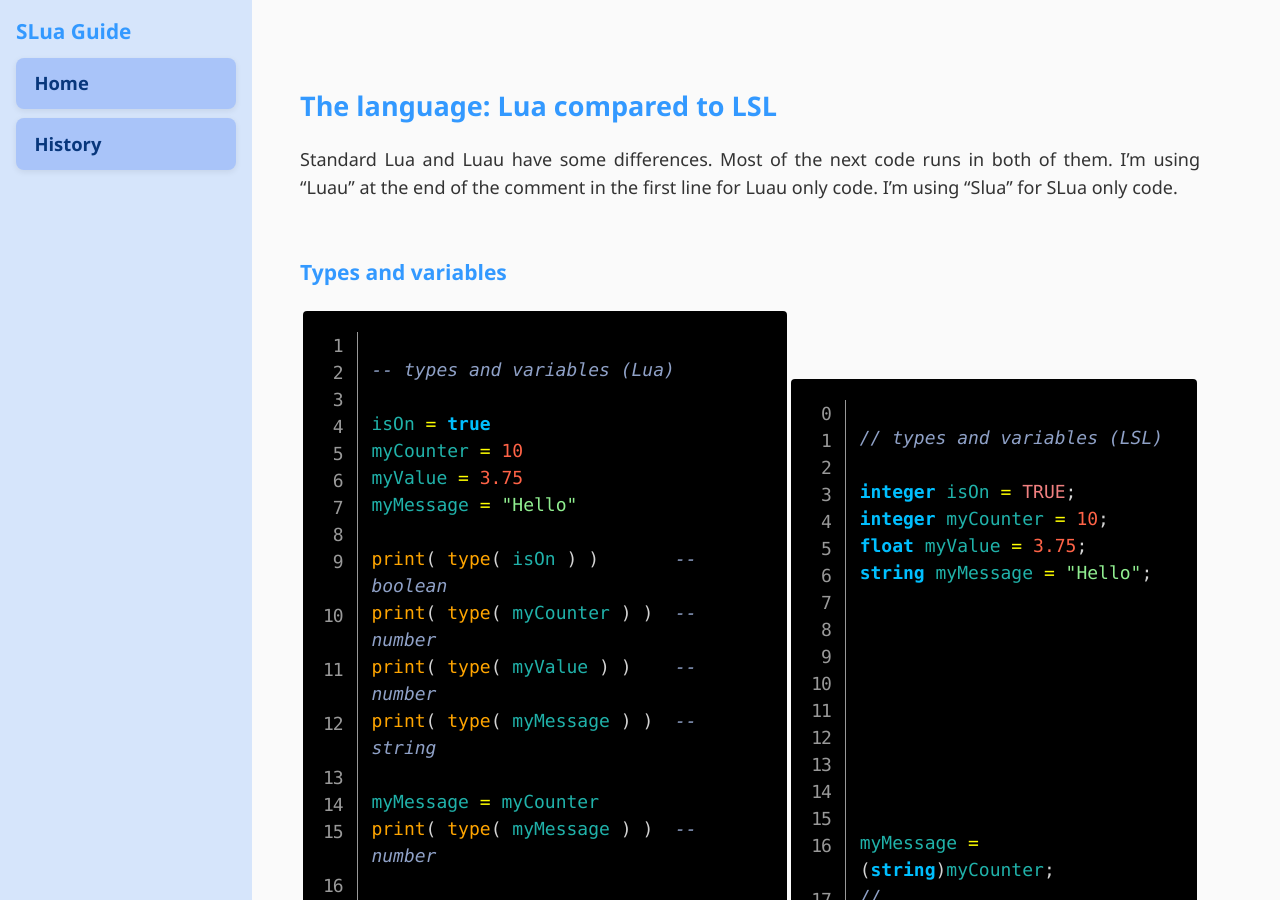
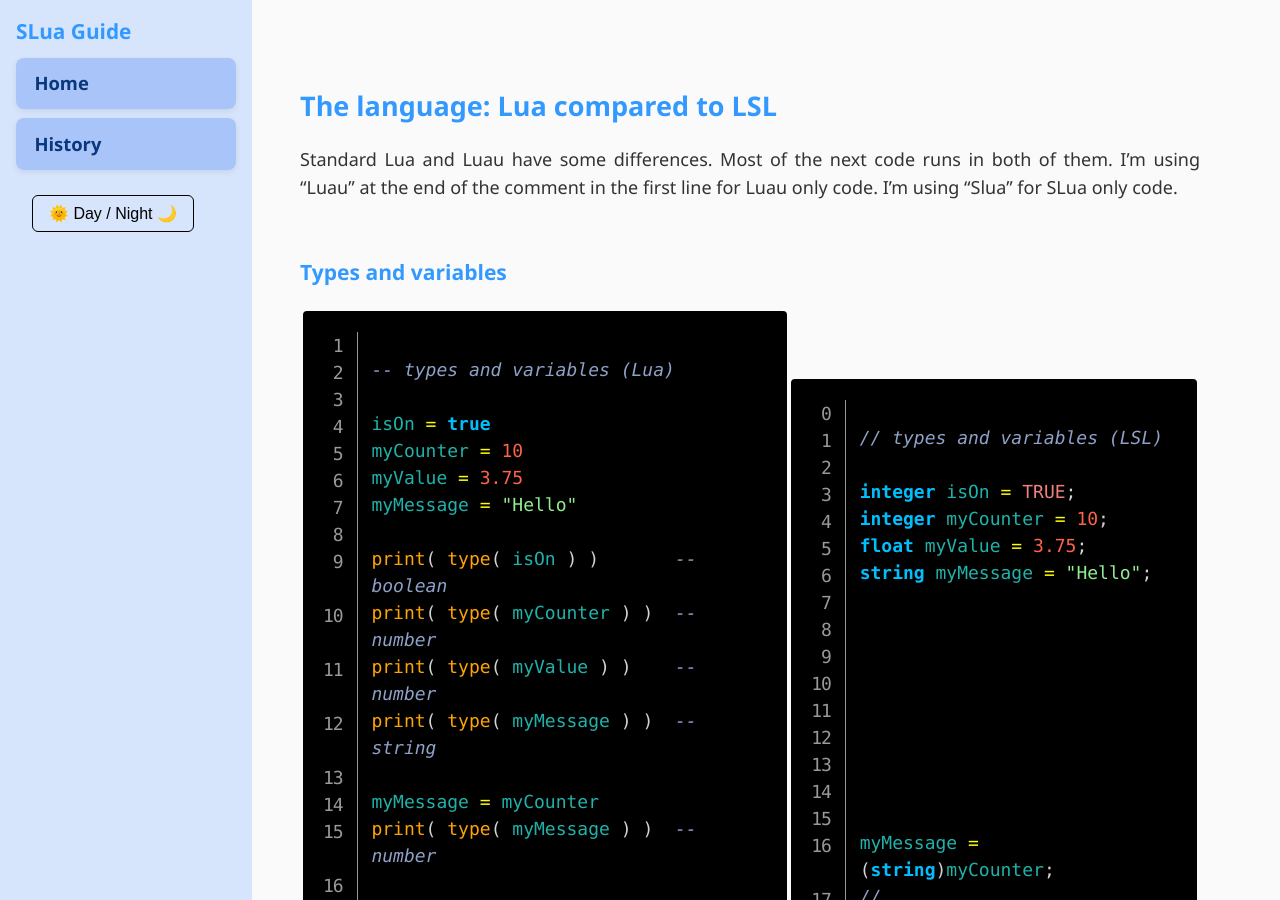
Before and after one commit to Suzanna-Linn/slua, a Jekyll site: the page built from docs/language1.md, in a window 1280 px wide and 900 px high. Built offline with Jekyll 4.4.1, drawn with Linux system fonts in a browser that asks for light colours; nearby versions of some CDN libraries; comment, search, counter and statistics services are not loaded.

Commit message:
Update sidebar.html

```diff
--- a/docs/_includes/sidebar.html
+++ b/docs/_includes/sidebar.html
@@ -5,3 +5,4 @@
     <li><a href="/slua/history">History</a></li>
   </ul>
 </nav>
+<button id="theme-toggle" class="theme-toggle">🌞 Day / Night 🌙</button>
```
